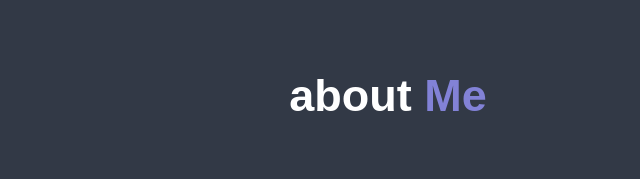
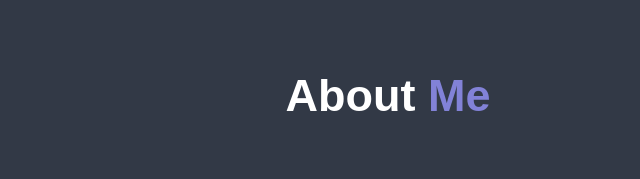
Before and after one commit to Deawardini1107/itw2023_project1_233040003, a plain HTML site: page index.html in a window 1280 px wide. Shown: the part 767-946 px from the top of the page, 252-892 px from the left. Drawn offline with nearby package versions, Linux system fonts and the light colour scheme.

Commit message:
update tugas besar 1

```diff
--- a/index.html
+++ b/index.html
@@ -64,7 +64,7 @@
     <!-- about section design -->
     <section id="about">
       <div class="header-text">
-        <h2 class="heading">about <span>Me</span></h2>
+        <h2 class="heading">About <span>Me</span></h2>
       </div>
       <div class="container-about">
         <div class="about-img">
```
